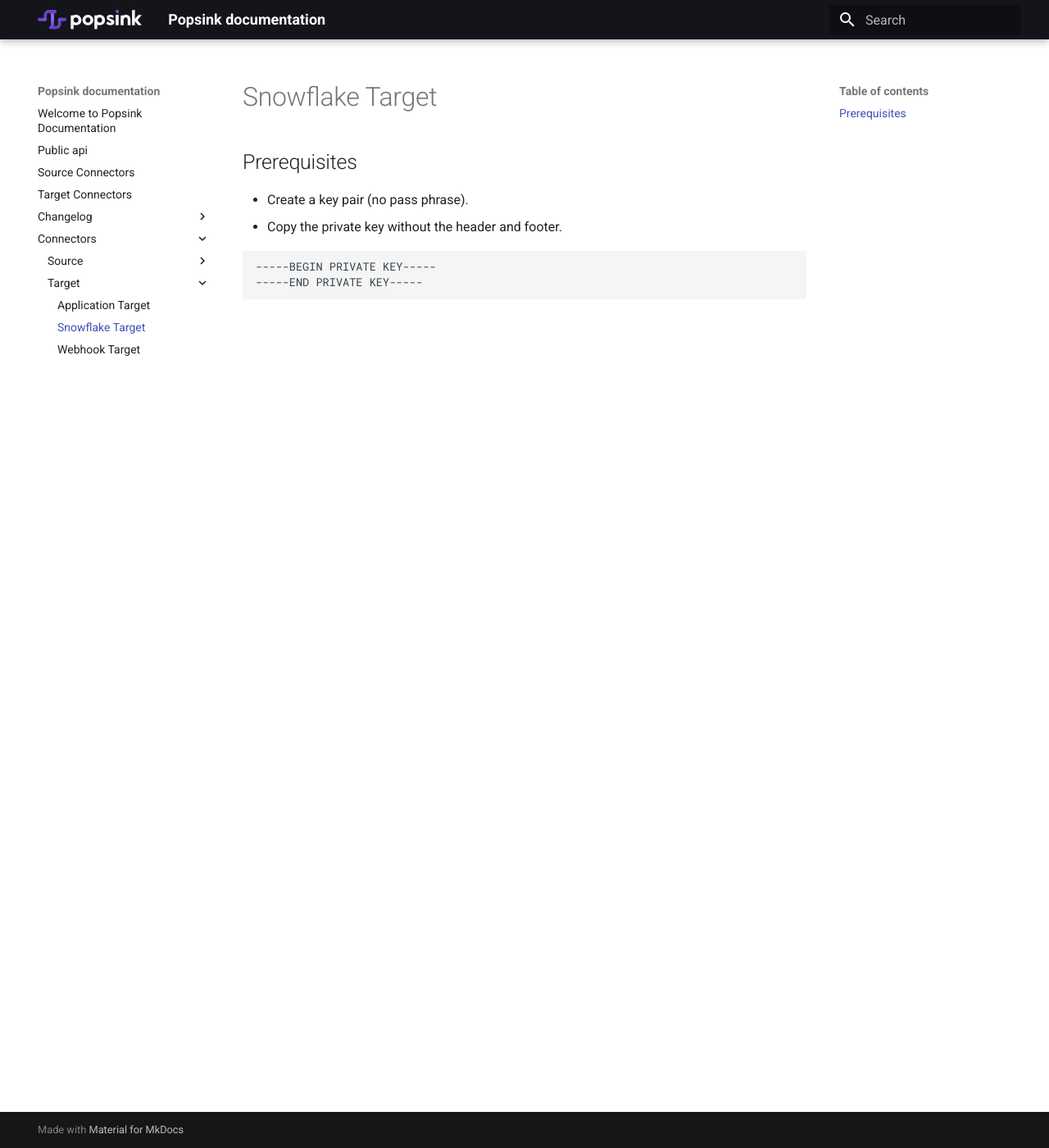
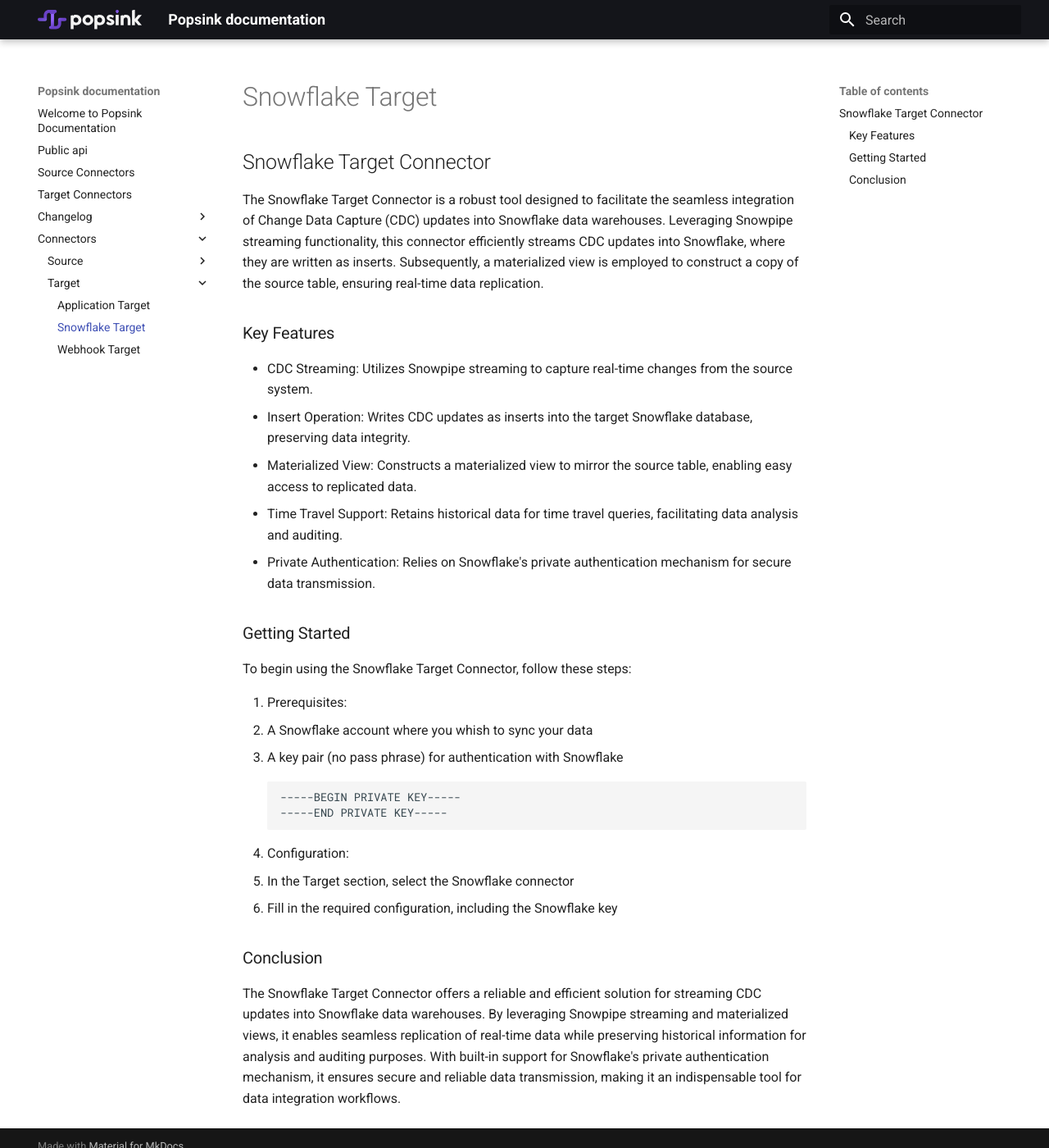
Before and after one commit to Popsink/documentation, an MkDocs documentation site: the page built from docs/connectors/target/snowflake.md, in a window 1280 px wide and 1400 px high. Shown: the whole window at 82% size. Built offline with MkDocs 1.6.1 and Material for MkDocs 9.7.7, drawn with Linux system fonts in a browser that asks for light colours.

Commit message:
Update snowflake.md

````diff
--- a/docs/connectors/target/snowflake.md
+++ b/docs/connectors/target/snowflake.md
@@ -1,11 +1,29 @@
 # Snowflake Target
 
-## Prerequisites
+## Snowflake Target Connector
 
-- Create a key pair (no pass phrase).
-- Copy the private key without the header and footer.
+The Snowflake Target Connector is a robust tool designed to facilitate the seamless integration of Change Data Capture (CDC) updates into Snowflake data warehouses. Leveraging Snowpipe streaming functionality, this connector efficiently streams CDC updates into Snowflake, where they are written as inserts. Subsequently, a materialized view is employed to construct a copy of the source table, ensuring real-time data replication.
 
+### Key Features
+- CDC Streaming: Utilizes Snowpipe streaming to capture real-time changes from the source system.
+- Insert Operation: Writes CDC updates as inserts into the target Snowflake database, preserving data integrity.
+- Materialized View: Constructs a materialized view to mirror the source table, enabling easy access to replicated data.
+- Time Travel Support: Retains historical data for time travel queries, facilitating data analysis and auditing.
+- Private Authentication: Relies on Snowflake's private authentication mechanism for secure data transmission.
+
+### Getting Started
+To begin using the Snowflake Target Connector, follow these steps:
+
+1. Prerequisites:
+- A Snowflake account where you whish to sync your data
+- A key pair (no pass phrase) for authentication with Snowflake
 ```
 -----BEGIN PRIVATE KEY-----
 -----END PRIVATE KEY-----
 ```
+2. Configuration:
+- In the Target section, select the Snowflake connector
+- Fill in the required configuration, including the Snowflake key
+
+### Conclusion
+The Snowflake Target Connector offers a reliable and efficient solution for streaming CDC updates into Snowflake data warehouses. By leveraging Snowpipe streaming and materialized views, it enables seamless replication of real-time data while preserving historical information for analysis and auditing purposes. With built-in support for Snowflake's private authentication mechanism, it ensures secure and reliable data transmission, making it an indispensable tool for data integration workflows.
````
